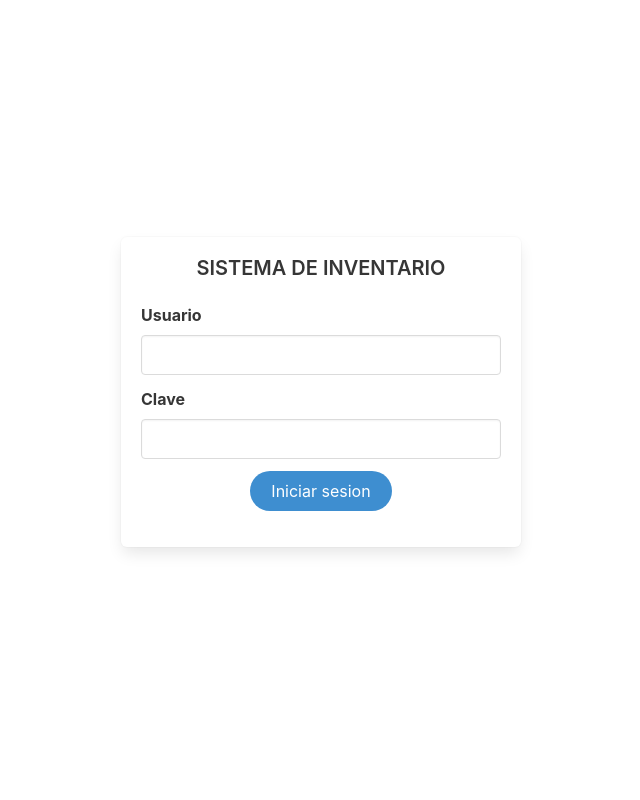
After one commit to JulioCesar69/SistemaInventario, a PHP site: template vistas/login.php in a window 1280 px wide. The commit adds this page. Shown: the whole page, without its empty margins (319-959 px from the left). Run offline with PHP 8.4, Linux system fonts and the light colour scheme; the template is opened without the code that fills it, so the values that code supplies are empty.

Commit message:
creando vista home, login y 404

```diff
--- a/inc/navbar.php
+++ b/inc/navbar.php
@@ -1,6 +1,6 @@
 <nav class="navbar" role="navigation" aria-label="main navigation">
   <div class="navbar-brand">
-    <a class="navbar-item" href="https://bulma.io">
+    <a class="navbar-item" href="index.php?vista=home">
       <img src="./img/logo.png" width="50" height="50">
     </a>
 
--- /dev/null
+++ b/inc/sesion_start.php
@@ -0,0 +1,4 @@
+<?php
+    session_name("IV");
+    session_start();
+?>
--- /dev/null
+++ b/vistas/home.php
@@ -0,0 +1,4 @@
+<div class="container is-fluid">
+	<h1 class="title">Home</h1>
+	<h2 class="subtitle">¡Bienvenido usuario!</h2>
+</div>
--- /dev/null
+++ b/vistas/login.php
@@ -0,0 +1,25 @@
+<div class="main-container">
+
+    <form class="box login" action="" method="POST" autocomplete="off">
+		<h5 class="title is-5 has-text-centered is-uppercase">Sistema de inventario</h5>
+
+		<div class="field">
+			<label class="label">Usuario</label>
+			<div class="control">
+			    <input class="input" type="text" name="login_usuario" pattern="[a-zA-Z0-9]{4,20}" maxlength="20" required >
+			</div>
+		</div>
+
+		<div class="field">
+		  	<label class="label">Clave</label>
+		  	<div class="control">
+		    	<input class="input" type="password" name="login_clave" pattern="[a-zA-Z0-9$@.-]{7,100}" maxlength="100" required >
+		  	</div>
+		</div>
+
+		<p class="has-text-centered mb-4 mt-3">
+			<button type="submit" class="button is-info is-rounded">Iniciar sesion</button>
+		</p>
+	</form>
+
+</div>
```
Also changed, not shown: index.php (+18 -2 lines), vistas/404.php (added, +12 -0 lines).
